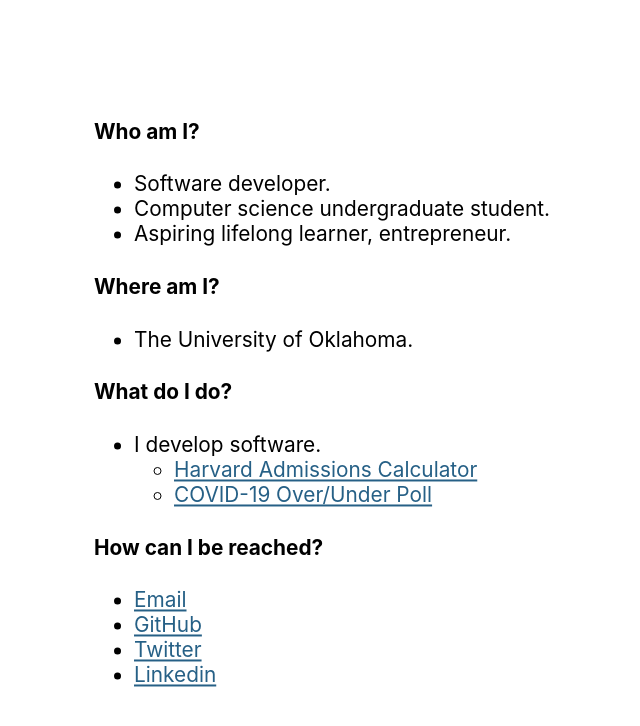
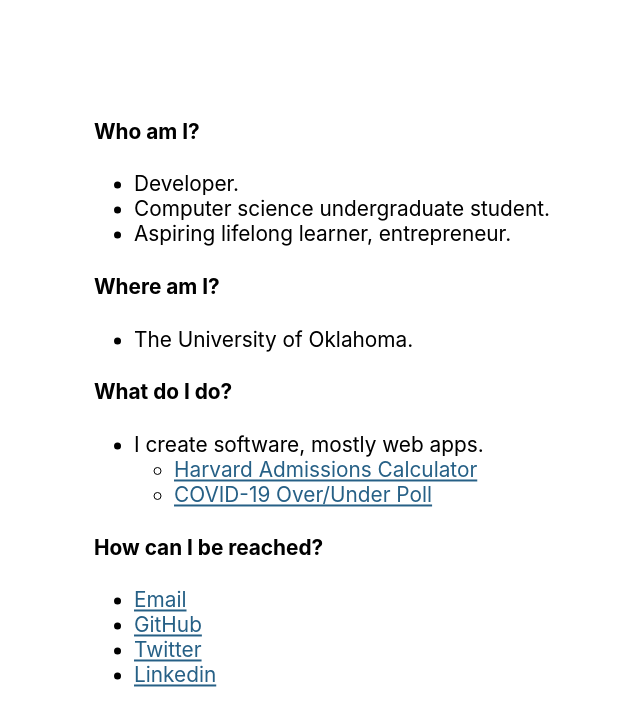
Before and after one commit to wkoury/wkoury.com-html, a website built with Parcel: page index.html in a window 1280 px wide. Shown: the whole page, without its empty margins (318-958 px from the left). Built offline with nearby package versions, Linux system fonts and the light colour scheme.

Commit message:
Phrasing changes

```diff
--- a/index.html
+++ b/index.html
@@ -15,7 +15,7 @@
     <div class="wkoury">
       <h4>Who am I?</h4>
       <ul>
-        <li>Software developer.</li>
+        <li>Developer.</li>
         <li>Computer science undergraduate student.</li>
         <li>Aspiring lifelong learner, entrepreneur.</li>
       </ul>
@@ -25,7 +25,7 @@
       </ul>
       <h4>What do I do?</h4>
       <ul>
-        <li>I develop software.</li>
+        <li>I create software, mostly web apps.</li>
         <ul>
           <li>
             <a
```
